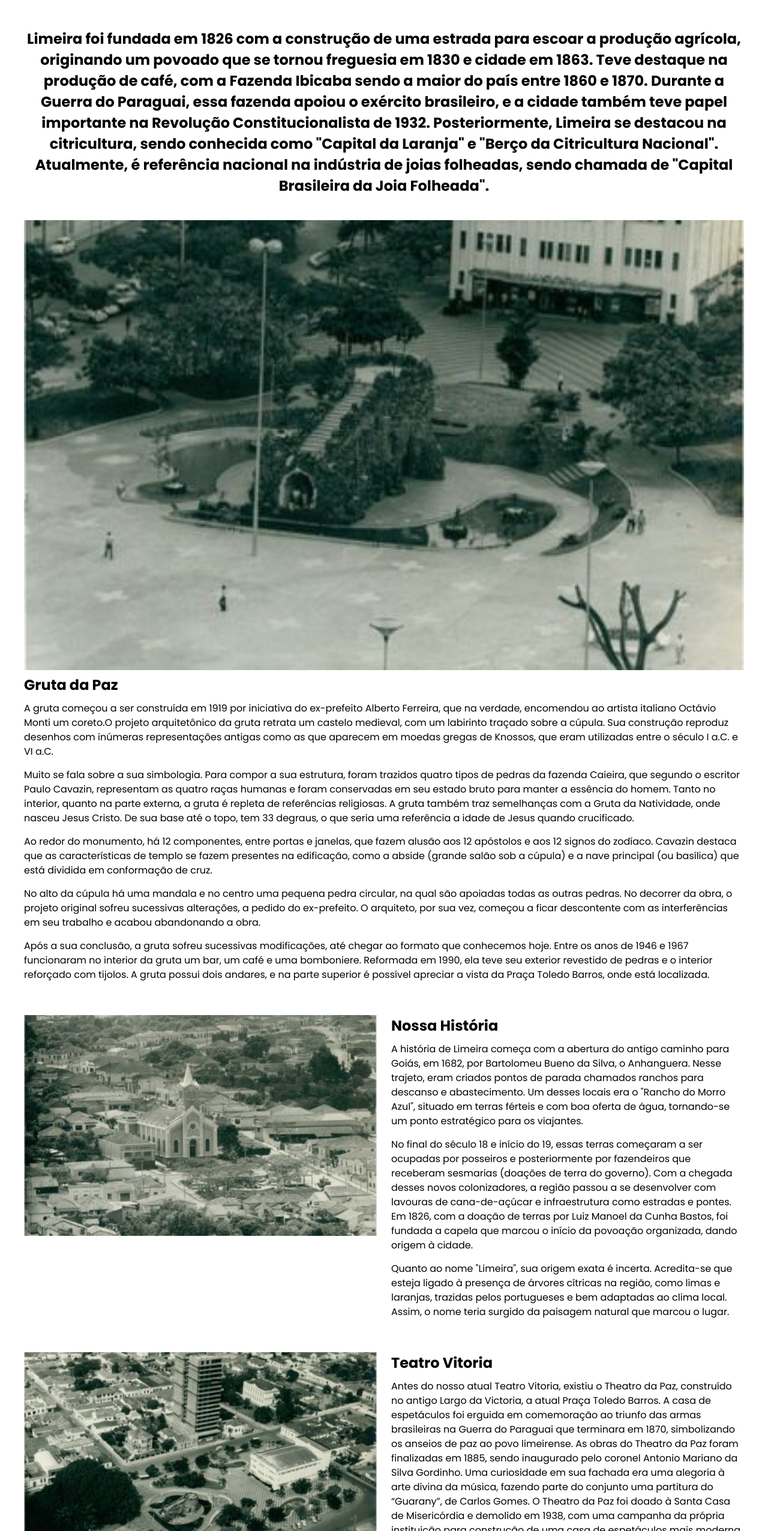
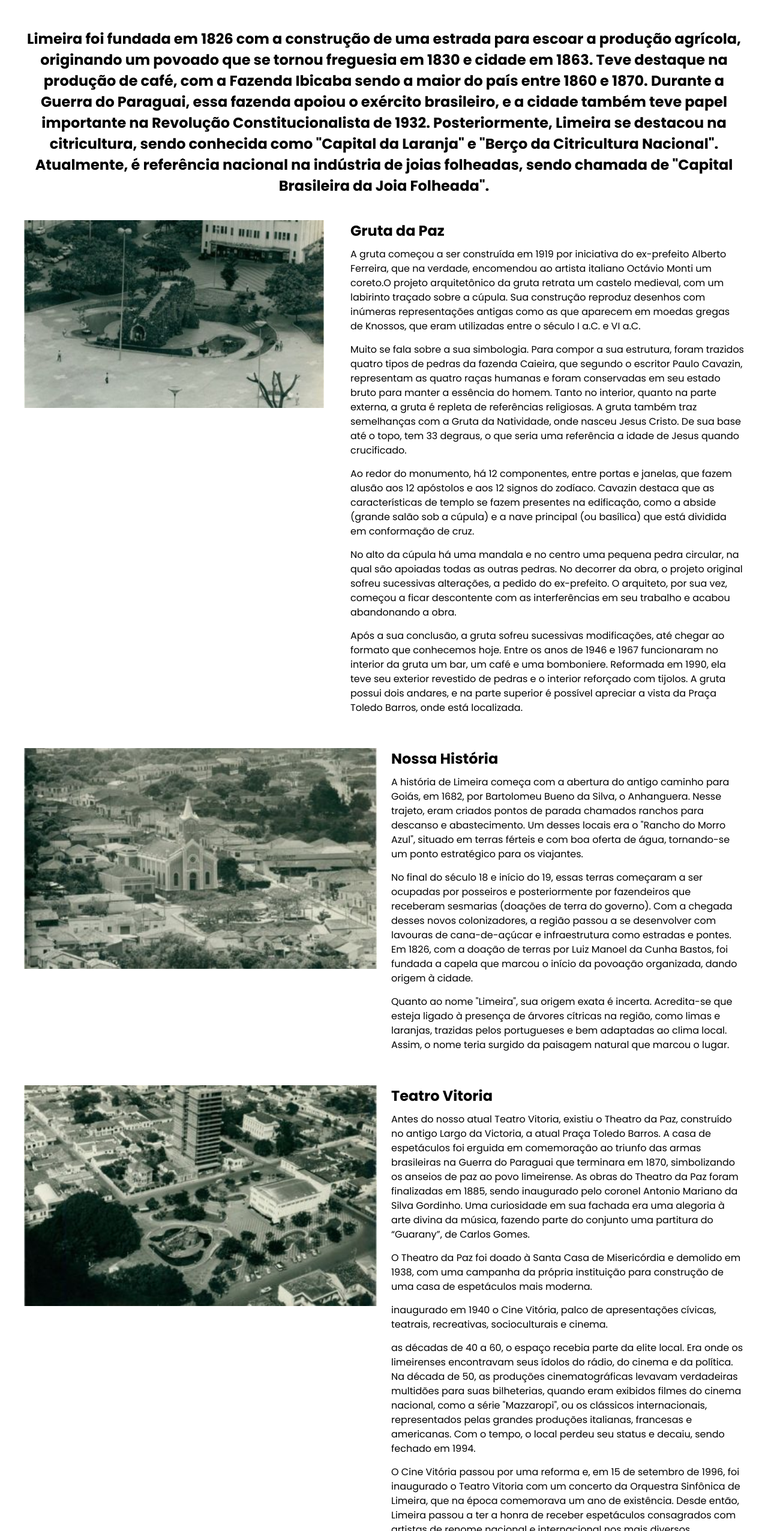
Before and after one commit to PriscilaBNeves/frontend1, a plain HTML site: page site-limeira/municipio.html in a window 1280 px wide. Shown: the part 248-2800 px from the top of the page at 60% size. Drawn offline with nearby package versions, Linux system fonts and the light colour scheme.

Commit message:
Atualização no CSS da pagina municipio 27/05/2025

```diff
--- a/site-limeira/municipio.html
+++ b/site-limeira/municipio.html
@@ -21,9 +21,10 @@
         </section>
 
         <section class="grid-municipio">
+
+
+                    <img  class="foto-municipio" src="imagem/guta-antiga.jpg" alt="foto da guta antigamente">
             <div>
-                <img src="imagem/guta-antiga.jpg" alt="foto da guta antigamente">
-
                 <h2>Gruta da Paz</h2>
                 <p>A gruta começou a ser construída em 1919 por iniciativa do ex-prefeito Alberto Ferreira, que na verdade, encomendou ao artista italiano Octávio Monti um coreto.O projeto arquitetônico da gruta retrata um castelo medieval, com um labirinto traçado sobre a cúpula. Sua construção reproduz desenhos com inúmeras representações antigas como as que aparecem em moedas gregas de Knossos, que eram utilizadas entre o século I a.C. e VI a.C.</p>
                 <p>Muito se fala sobre a sua simbologia. Para compor a sua estrutura, foram trazidos quatro tipos de pedras da fazenda Caieira, que segundo o escritor Paulo Cavazin, representam as quatro raças humanas e foram conservadas em seu estado bruto para manter a essência do homem.
@@ -53,11 +54,11 @@
             <div>
                 <h2>Teatro Vitoria</h2>
                 <p>Antes do nosso atual Teatro Vitoria, existiu o Theatro da Paz, construído no antigo Largo da Victoria, a atual Praça Toledo Barros. A casa de espetáculos foi erguida em comemoração ao triunfo das armas brasileiras na Guerra do Paraguai que terminara em 1870, simbolizando os anseios de paz ao povo limeirense.
-                As obras do Theatro da Paz foram finalizadas em 1885, sendo inaugurado pelo coronel Antonio Mariano da Silva Gordinho. Uma curiosidade em sua fachada era uma alegoria à arte divina da música, fazendo parte do conjunto uma partitura do “Guarany”, de Carlos Gomes.
-                O Theatro da Paz foi doado à Santa Casa de Misericórdia e demolido em 1938, com uma campanha da própria instituição para construção de uma casa de espetáculos mais moderna.
-                Foi inaugurado em 1940 o Cine Vitória, palco de apresentações cívicas, teatrais, recreativas, socioculturais e cinema.
-                Durante as décadas de 40 a 60, o espaço recebia parte da elite local. Era onde os limeirenses encontravam seus ídolos do rádio, do cinema e da política. Na década de 50, as produções cinematográficas levavam verdadeiras multidões para suas bilheterias, quando eram exibidos filmes do cinema nacional, como a série "Mazzaropi", ou os clássicos internacionais, representados pelas grandes produções italianas, francesas e americanas. Com o tempo, o local perdeu seu status e decaiu, sendo fechado em 1994.
-                O Cine Vitória passou por uma reforma e, em 15 de setembro de 1996, foi inaugurado o Teatro Vitoria com um concerto da Orquestra Sinfônica de Limeira, que na época comemorava um ano de existência. Desde então, Limeira passou a ter a honra de receber espetáculos consagrados com artistas de renome nacional e internacional nos mais diversos segmentos artísticos, cumprindo o seu papel de ser um espaço para troca de saberes, de ideias, de sonhos, de expectativas e de memórias, influenciando no desenvolvimento cultural e intelectual do cidadão limeirense. </p>
+                As obras do Theatro da Paz foram finalizadas em 1885, sendo inaugurado pelo coronel Antonio Mariano da Silva Gordinho. Uma curiosidade em sua fachada era uma alegoria à arte divina da música, fazendo parte do conjunto uma partitura do “Guarany”, de Carlos Gomes.</p>
+                <p>O Theatro da Paz foi doado à Santa Casa de Misericórdia e demolido em 1938, com uma campanha da própria instituição para construção de uma casa de espetáculos mais moderna.</p>
+                <p> inaugurado em 1940 o Cine Vitória, palco de apresentações cívicas, teatrais, recreativas, socioculturais e cinema.</p>
+                <p> as décadas de 40 a 60, o espaço recebia parte da elite local. Era onde os limeirenses encontravam seus ídolos do rádio, do cinema e da política. Na década de 50, as produções cinematográficas levavam verdadeiras multidões para suas bilheterias, quando eram exibidos filmes do cinema nacional, como a série "Mazzaropi", ou os clássicos internacionais, representados pelas grandes produções italianas, francesas e americanas. Com o tempo, o local perdeu seu status e decaiu, sendo fechado em 1994.</p>
+                <p>O Cine Vitória passou por uma reforma e, em 15 de setembro de 1996, foi inaugurado o Teatro Vitoria com um concerto da Orquestra Sinfônica de Limeira, que na época comemorava um ano de existência. Desde então, Limeira passou a ter a honra de receber espetáculos consagrados com artistas de renome nacional e internacional nos mais diversos segmentos artísticos, cumprindo o seu papel de ser um espaço para troca de saberes, de ideias, de sonhos, de expectativas e de memórias, influenciando no desenvolvimento cultural e intelectual do cidadão limeirense. </p>
             </div>
              </section>
 
--- a/site-limeira/style.css
+++ b/site-limeira/style.css
@@ -187,6 +187,13 @@ h2{
     }
 
 }
+}
+
+.foto-municipio{
+width: 500px;
+float: left;
+margin-bottom: 20px;
+margin-right: 20px;
  }
 
 .grid-turismo{
```
